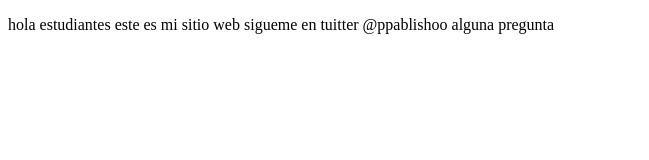
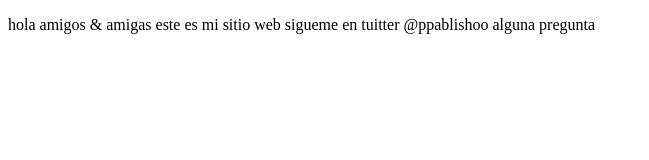
Before and after one commit to pablishOOO/proyectoDemocursoPrework, a plain HTML site: page index.html in a window 1280 px wide. Shown: the whole page, without its empty margins (0-649 px from the left). Drawn offline with Linux system fonts and the light colour scheme.

```diff
--- a/index.html
+++ b/index.html
@@ -8,7 +8,7 @@
 </head>
 <body>
     <p>
-hola estudiantes este es mi sitio web sigueme en tuitter @ppablishoo alguna pregunta
+hola amigos & amigas este es mi sitio web sigueme en tuitter @ppablishoo alguna pregunta
     </p>
 </body>
 </html>
```
